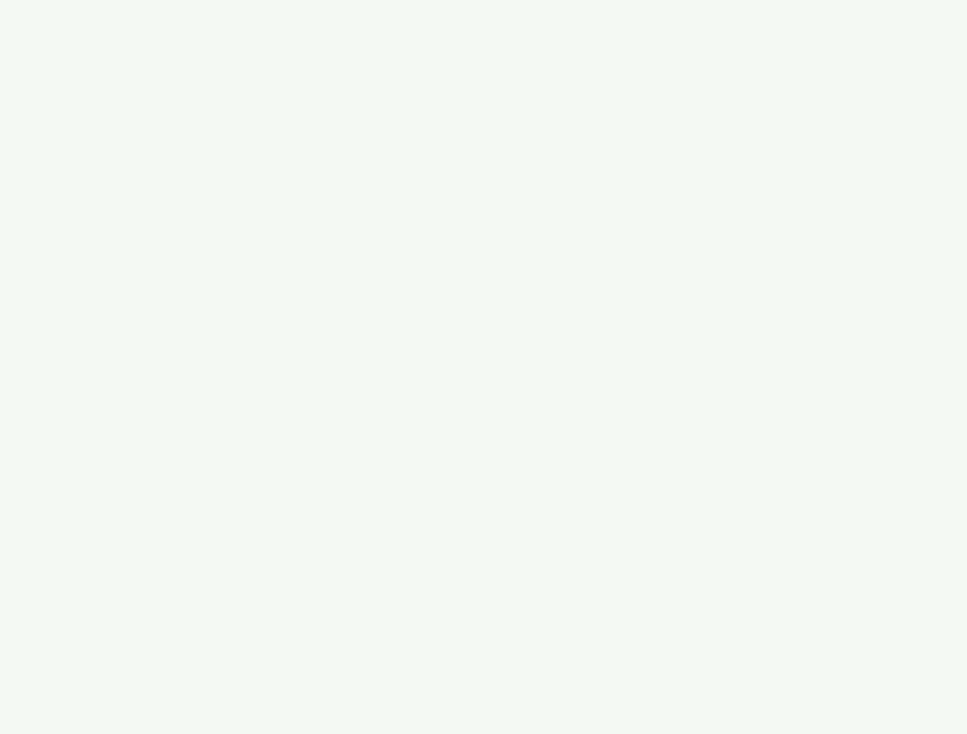
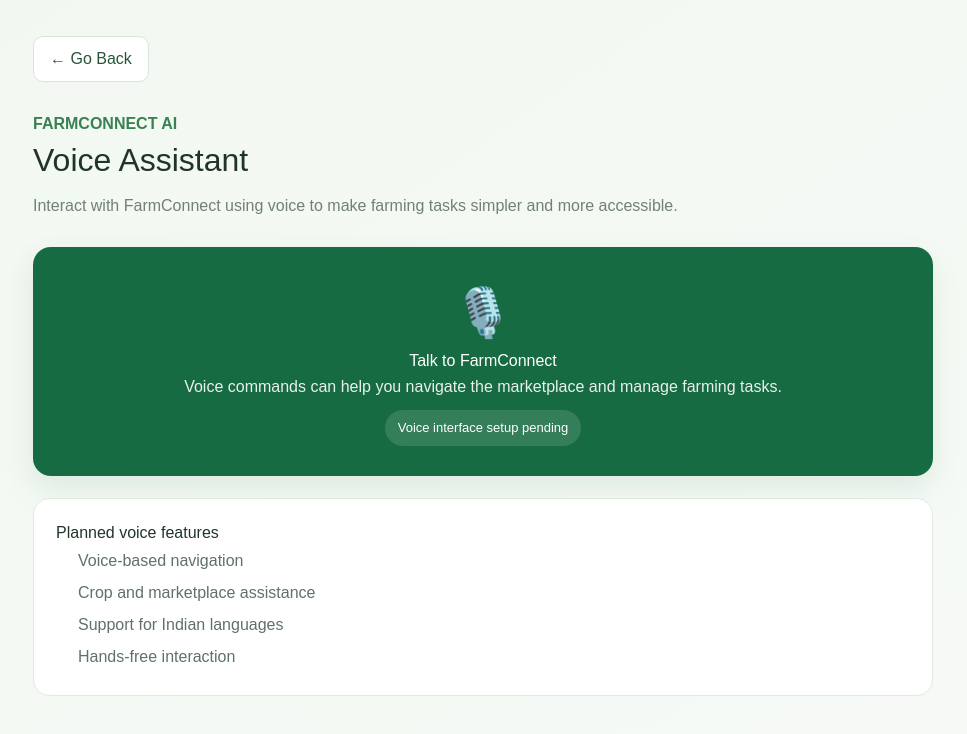
Before and after one commit to dwarikasomvanshi4-wq/FarmConnect-AI, a React app in the folder frontend/: page /voice in a window 1280 px wide. Before the commit this address had no page. Shown: the top 734 px of the page, without its empty margins (157-1124 px from the left). Built offline with nearby package versions, Linux system fonts and the light colour scheme; the HTML template or start-up script is replaced by a standard one.

Commit message:
Add voice assistant page

```diff
--- a/frontend/src/App.jsx
+++ b/frontend/src/App.jsx
@@ -1,6 +1,8 @@
 
 import { Routes, Route } from "react-router-dom";
-
+import Profile from "./pages/Profile";
+import Earnings from "./pages/Earnings";
+import Voice from "./pages/Voice";
 import Landing from "./pages/Landing";
 import Login from "./pages/Login";
 import Register from "./pages/Register";
@@ -20,6 +22,9 @@ function App() {
     <LanguageProvider>
       <Routes>
         <Route path="/" element={<Landing />} />
+        <Route path="/profile" element={<Profile />} />
+        <Route path="/earnings" element={<Earnings />} />
+        <Route path="/voice" element={<Voice />} />
         <Route path="/login" element={<Login />} />
         <Route path="/register" element={<Register />} />
         <Route path="/forgot-password" element={<ForgotPassword />} />
--- /dev/null
+++ b/frontend/src/pages/Voice.jsx
@@ -0,0 +1,99 @@
+
+import { useNavigate } from "react-router-dom";
+
+function Voice() {
+  const navigate = useNavigate();
+
+  return (
+    <div
+      style={{
+        minHeight: "100vh",
+        padding: "36px 20px",
+        boxSizing: "border-box",
+        background: "linear-gradient(145deg, #f2f8f1, #f7faf7)",
+        fontFamily: "Arial, sans-serif",
+        color: "#203528",
+      }}
+    >
+      <div style={{ maxWidth: "900px", margin: "0 auto" }}>
+        <button
+          onClick={() => navigate(-1)}
+          style={{
+            padding: "10px 16px",
+            borderRadius: "10px",
+            border: "1px solid #d8e5d9",
+            background: "#fff",
+            color: "#28553b",
+            cursor: "pointer",
+          }}
+        >
+          ← Go Back
+        </button>
+
+        <div style={{ marginTop: "30px" }}>
+          <p style={{ color: "#398153", fontWeight: "bold" }}>
+            FARMCONNECT AI
+          </p>
+          <h1 style={{ fontSize: "32px", marginBottom: "8px" }}>
+            Voice Assistant
+          </h1>
+          <p style={{ color: "#718176", lineHeight: 1.7 }}>
+            Interact with FarmConnect using voice to make farming tasks
+            simpler and more accessible.
+          </p>
+        </div>
+
+        <div
+          style={{
+            marginTop: "28px",
+            padding: "30px",
+            borderRadius: "18px",
+            background: "#176b42",
+            color: "#fff",
+            textAlign: "center",
+            boxShadow: "0 12px 30px #176b421c",
+          }}
+        >
+          <div style={{ fontSize: "48px" }}>🎙️</div>
+          <h2>Talk to FarmConnect</h2>
+          <p style={{ lineHeight: 1.7, opacity: 0.9 }}>
+            Voice commands can help you navigate the marketplace and manage
+            farming tasks.
+          </p>
+          <div
+            style={{
+              display: "inline-block",
+              marginTop: "10px",
+              padding: "8px 13px",
+              borderRadius: "20px",
+              background: "#ffffff20",
+              fontSize: "13px",
+            }}
+          >
+            Voice interface setup pending
+          </div>
+        </div>
+
+        <div
+          style={{
+            marginTop: "22px",
+            padding: "22px",
+            borderRadius: "16px",
+            background: "#fff",
+            border: "1px solid #e0eae0",
+          }}
+        >
+          <h3 style={{ marginTop: 0 }}>Planned voice features</h3>
+          <ul style={{ lineHeight: 2, color: "#607266", paddingLeft: "22px" }}>
+            <li>Voice-based navigation</li>
+            <li>Crop and marketplace assistance</li>
+            <li>Support for Indian languages</li>
+            <li>Hands-free interaction</li>
+          </ul>
+        </div>
+      </div>
+    </div>
+  );
+}
+
+export default Voice;
```
